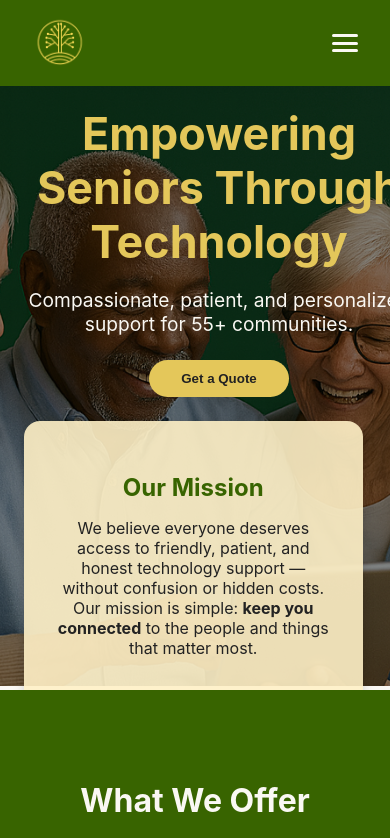
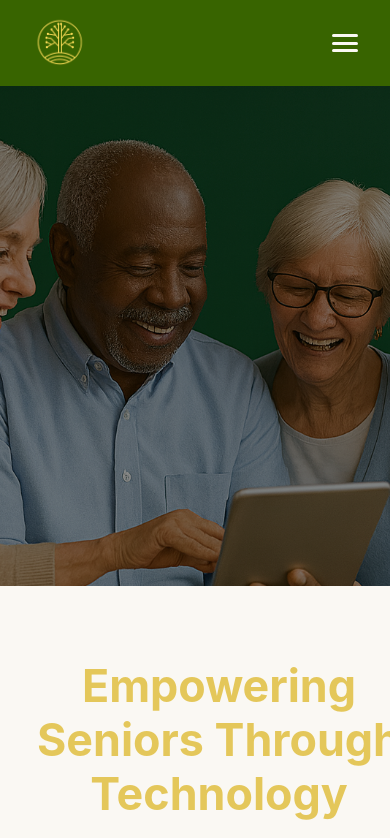
Before and after one commit to thirdagetechnology/thirdagetechnology, a React (Vite) app: page / in a window 390 px wide. Shown: the top 838 px of the page. Built offline with nearby package versions, Linux system fonts and the light colour scheme; no server answers.

Commit message:
edits made

```diff
--- a/src/pages/Home.module.css
+++ b/src/pages/Home.module.css
@@ -70,14 +70,26 @@
   margin-bottom: 1rem;
 }
 
-/* ---------- MOBILE ---------- */
 @media (max-width: 900px) {
+  .hero {
+    position: relative;
+    min-height: auto; /* allow height to grow naturally */
+  }
+
+  .heroImg {
+    position: relative;
+    height: auto; /* remove fixed height restriction */
+    min-height: 500px; /* optional floor so it still looks tall */
+    filter: brightness(55%);
+  }
+
   .heroOverlay {
+    position: static; /* stop absolute positioning */
     flex-direction: column;
     justify-content: center;
     text-align: center;
     gap: 1.5rem;
-    padding: 0 1.5rem;
+    padding: 2rem 1.5rem 3rem; /* add vertical breathing room */
   }
 
   .heroLeft,
@@ -87,10 +99,7 @@
 
   .missionBubble {
     max-width: 90%;
-  }
-
-  .heroImg {
-    height: 600px; /* taller for mobile too */
+    margin: 0 auto;
   }
 }
 
```
